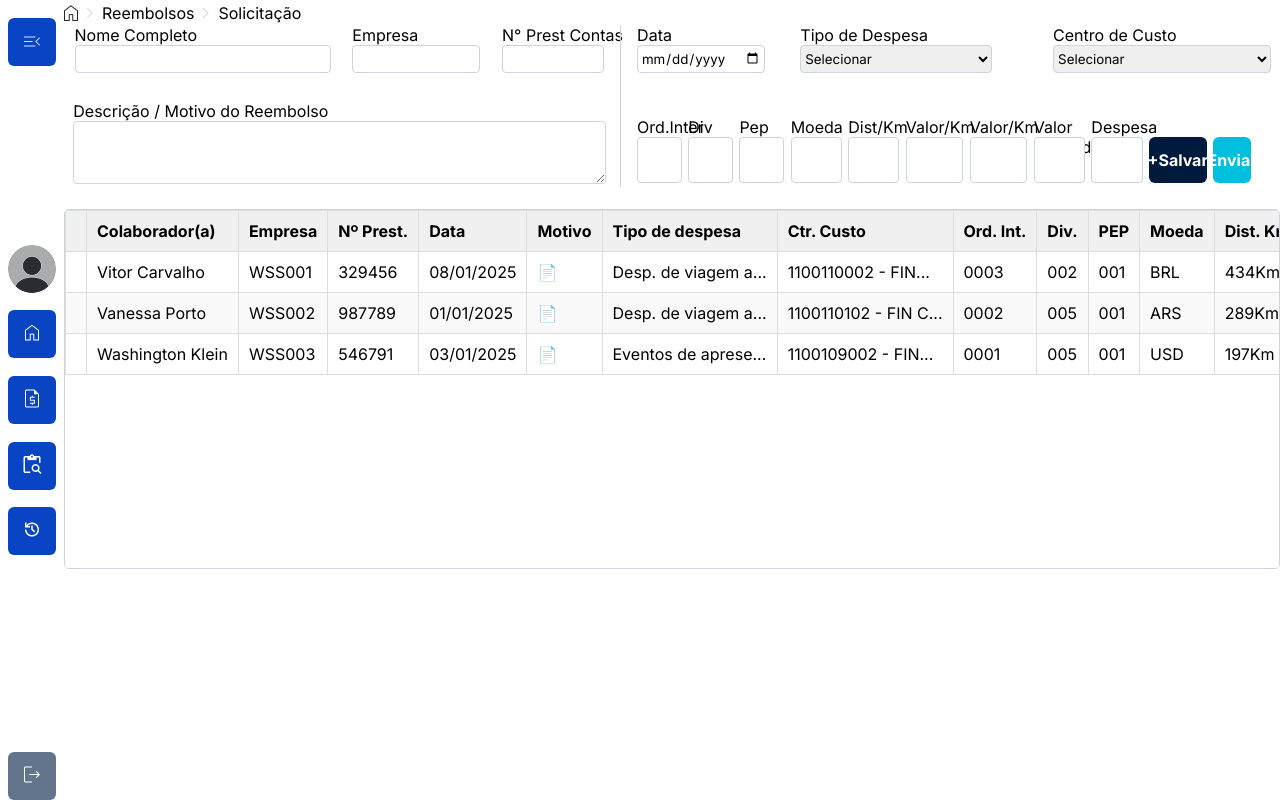
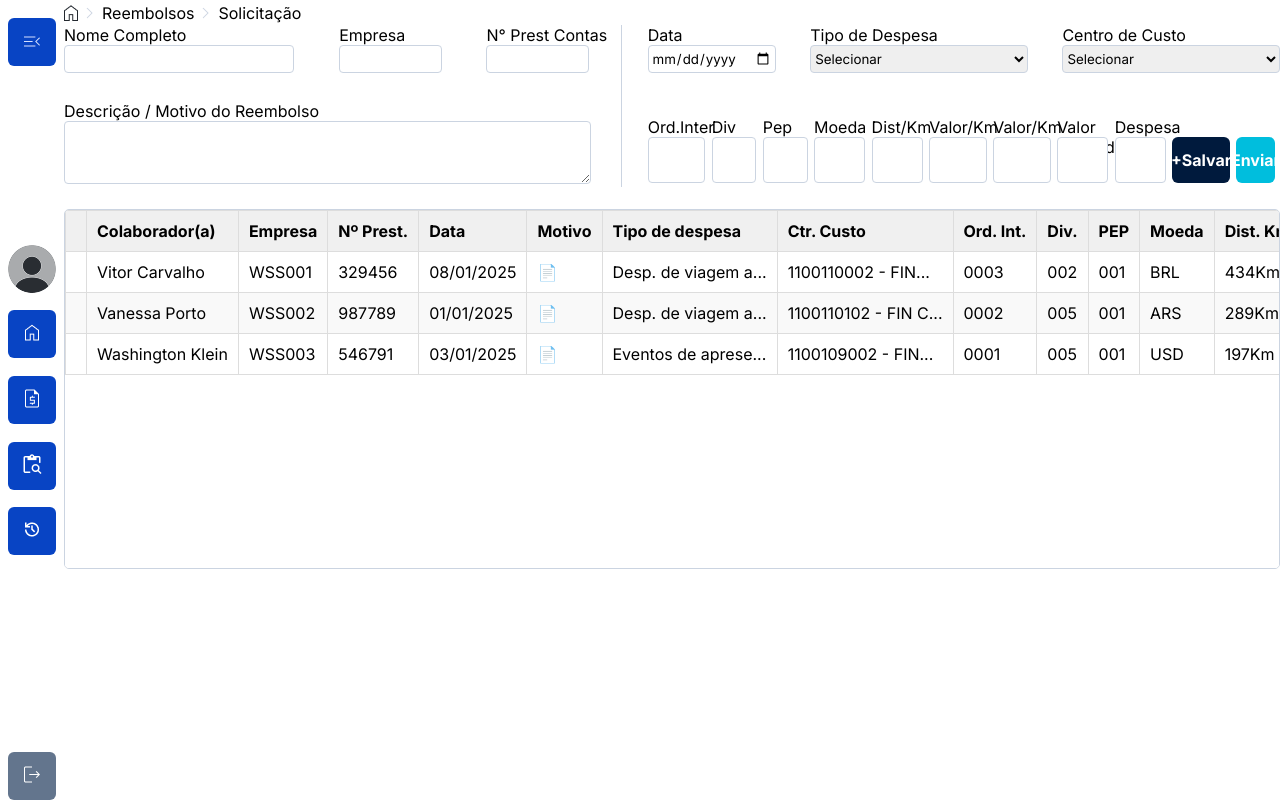
Before and after one commit to AdrianoJesusDeveloper/challenge3-Vai-Na_web, a React (Vite) app: page /Solicitacao in a window 1280 px wide. Built offline with nearby package versions, Linux system fonts and the light colour scheme.

Commit message:
Atualizando o codigo

```diff
--- a/src/components/solicitacao/Solicitacao.module.scss
+++ b/src/components/solicitacao/Solicitacao.module.scss
@@ -1,6 +1,6 @@
 .telaPrincipal {
-  width: 100%;
   display: flex;
+
 
   .Header {
     width: 13.3vw;
@@ -15,25 +15,26 @@
     height: 95vh;
     display: flex;
     flex-direction: column;
-    align-items: start;
+
     .containerForms {
       display: flex;
       justify-content: space-evenly;
-      width: 100%;
+      width: 95vw;
       height: 23vh;
-      gap: 2vw;
+      gap: 3.5vw;
 
       .formEsquerdo {
         width: 40vw;
         height: 25.5vh;
         display: flex;
         flex-direction: column;
+        justify-content: start;
 
         .formGrupoUm {
-          width: 41.6vw;
+          width: 40vw;
           height: 9.5vh;
           display: flex;
-          justify-content: space-around;
+          justify-content: space-between;
           gap: 3.5vw;
 
           .campoNome {
@@ -43,12 +44,12 @@
             width: 18vw;
 
             .labelNome {
-              width: 23vw;
+              width: 18vw;
               height: 2.5vh;
               display: flex;
             }
             .inputNome {
-              width: 20vw;
+              width: 18vw;
               height: 3.5vh;
               display: flex;
               border-radius: 0.5vh;
@@ -61,12 +62,12 @@
             display: flex;
             flex-direction: column;
             .labelEmpresa {
-              width: 23vw;
+              width: 8vw;
               height: 2.5vh;
               display: flex;
             }
             .inputEmpresa {
-              width: 10vw;
+              width: 8vw;
               height: 3.5vh;
               display: flex;
               border-radius: 0.5vh;
@@ -92,12 +93,12 @@
           }
         }
         .formDescMotivo {
-          width: 41.6vw;
+          width: 40vw;
           height: 11.7vh;
           display: flex;
           flex-direction: column;
           .inputDescMotivo {
-            width: 41.6vw;
+            width: 41.2vw;
             height: 7.9vh;
             border-radius: 0.5vh;
             border: 0.8px solid #cbd4e1;
@@ -144,12 +145,12 @@
           height: 9.5vh;
           display: flex;
           .labelTipoDespesa {
-            width: 23vw;
+            width: 17vw;
             height: 2.5vh;
             display: flex;
           }
           .inputTipoDespesa {
-            width: 15vw;
+            width: 17vw;
             height: 3.5vh;
             display: flex;
             border-radius: 0.5vh;
@@ -181,17 +182,17 @@
           gap: 0.5vw;
 
           .ordInt {
-            width: 3.5vw;
+            width: 4.5vw;
             height: 9.5vh;
             display: flex;
             margin-left: 0.5vw;
             .labelOrdInt {
-              width: 3.5vw;
+              width: 3vw;
               height: 2.5vh;
               display: flex;
             }
             .inputOrdInt {
-              width: 3.5vw;
+              width: 4.5vw;
               height: 5.8vh;
               display: flex;
               border-radius: 0.5vh;
@@ -361,14 +362,16 @@
     }
   }
   .tableContainer {
-    width: 100%;
+    width: 95vw;
     height: 45vh;
     overflow-x: auto;
     border-radius: 5px;
     background: white;
     border: solid 0.8px #cbd4e1;
+    gap: 1vw;
+    padding: auto;
     table {
-      width: 100%;
+      width: 95%;
       border-collapse: collapse;
     }
     thead {
@@ -402,32 +405,6 @@
     }
   }
 
-
-
-  thead {
-    background-color: #e6e6e6;
-  }
-
-  th,
-  td {
-    border: 1px solid #ddd;
-    padding: 10px;
-    text-align: left;
-    white-space: nowrap;
-  }
-
-  th {
-    background-color: #f0f0f0;
-    font-weight: bold;
-  }
-
-  tbody tr:nth-child(even) {
-    background-color: #f9f9f9;
-  }
-
-  tbody tr:hover {
-    background-color: #f1f1f1;
-  }
   div {
     display: flex;
     flex-direction: column;
```
